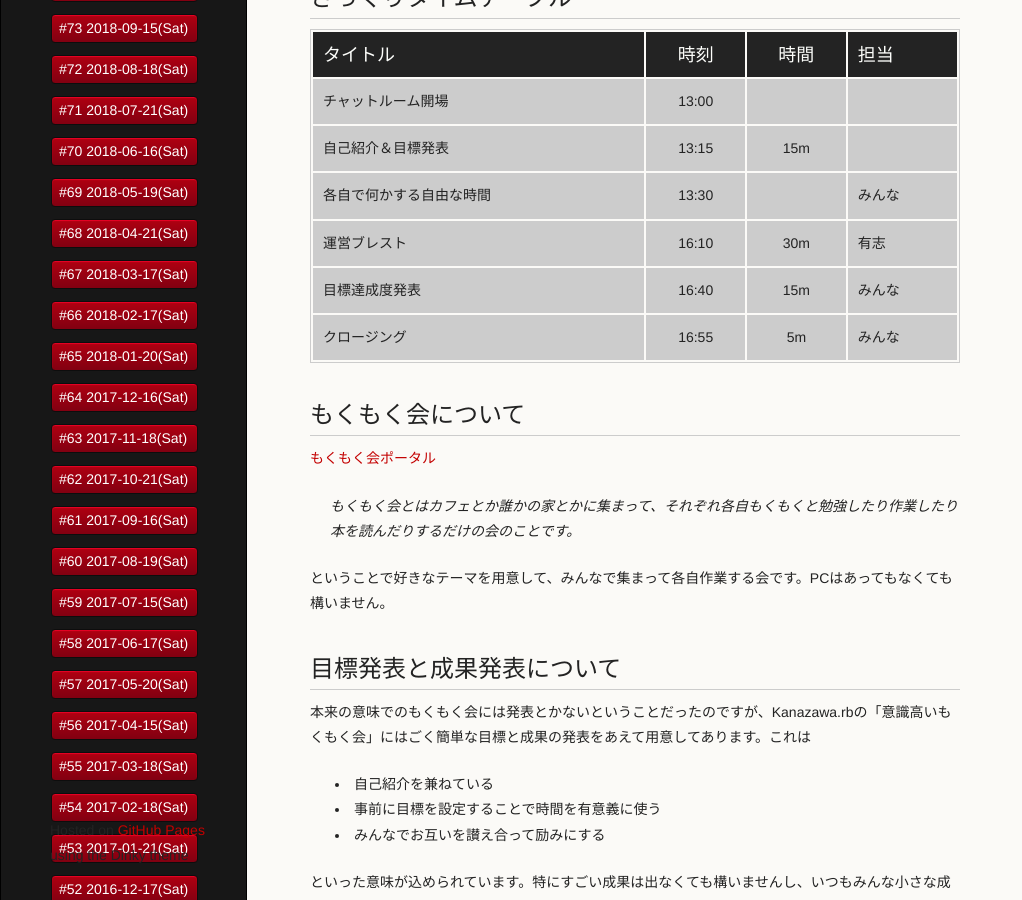
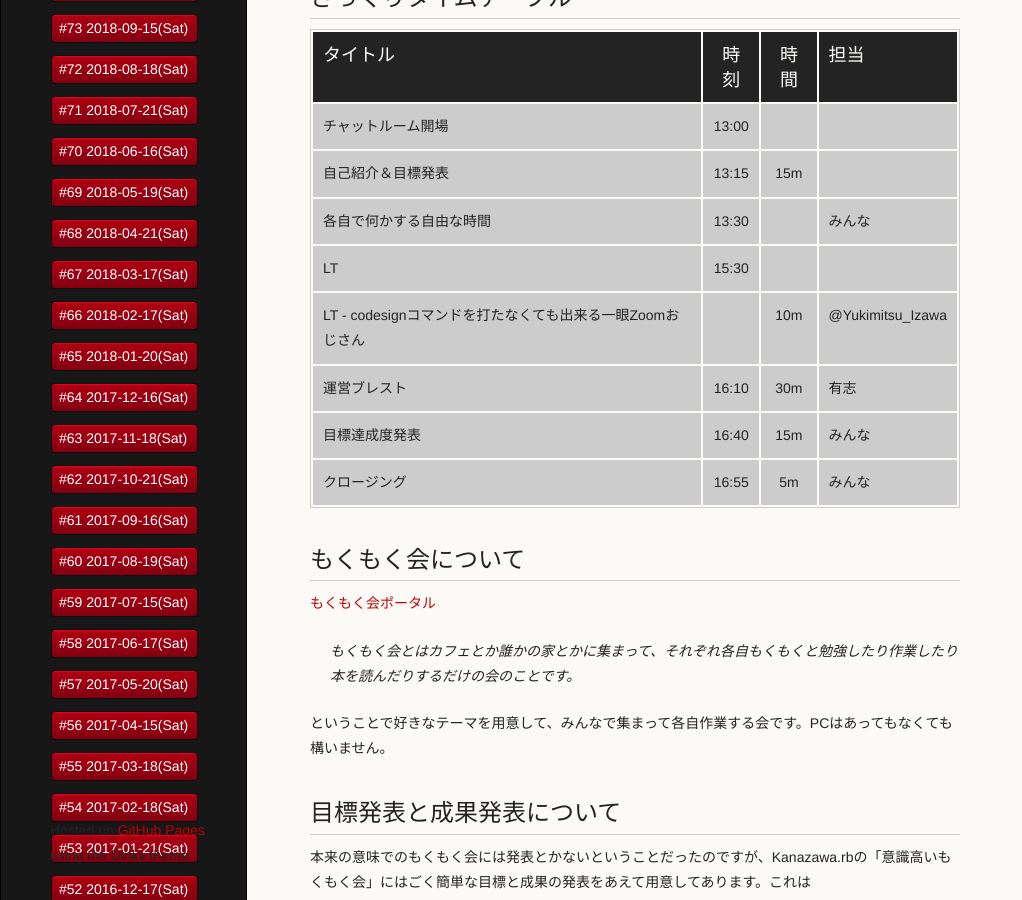
Before and after one commit to kanazawarb/meetup, a Jekyll site: the page built from 94/index.md, in a window 1280 px wide and 900 px high, scrolled down 1063 px. Shown: the whole window, without its empty margins (0-1022 px from the left). Built offline with Jekyll 4.4.1, drawn with Linux system fonts in a browser that asks for light colours; a script that is not in the unit is left out.

Commit message:
update meetup 94 LT schedule

```diff
--- a/94/index.md
+++ b/94/index.md
@@ -57,6 +57,8 @@ Kanazawa.rbの意識高いもくもく会には以下のような特徴があり
 | チャットルーム開場                | 13:00 |      |                                                         |
 | 自己紹介＆目標発表                | 13:15 | 15m  |                                                         |
 | 各自で何かする自由な時間          | 13:30 |      | みんな                                                  |
+| LT                                | 15:30 |      |                                                         |
+| LT - codesignコマンドを打たなくても出来る一眼Zoomおじさん | | 10m | @Yukimitsu_Izawa                       |
 | 運営ブレスト                      | 16:10 | 30m  | 有志                                                    |
 | 目標達成度発表                    | 16:40 | 15m  | みんな                                                  |
 | クロージング                      | 16:55 | 5m   | みんな                                                  |
```
